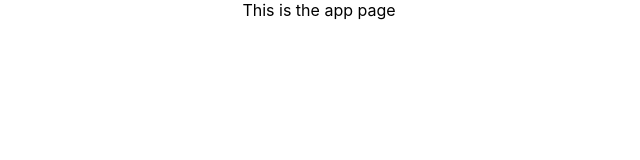
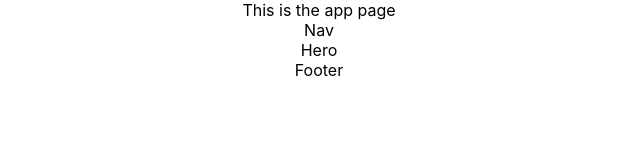
Before and after one commit to Lizdev-05/dark-store, a React (Create React App) app: page / in a window 1280 px wide. Shown: the top 160 px of the page, without its empty margins (321-961 px from the left). Built offline with nearby package versions, Linux system fonts and the light colour scheme.

Commit message:
Create the pages

```diff
--- a/src/App.js
+++ b/src/App.js
@@ -1,7 +1,17 @@
 import "./App.css";
+import Footer from "./component/Footer/Footer";
+import Nav from "./component/Header/Nav";
+import Hero from "./component/Page/Hero";
 
 function App() {
-  return <div className="App">This is the app page</div>;
+  return (
+    <div className="App">
+      This is the app page
+      <Nav />
+      <Hero />
+      <Footer />
+    </div>
+  );
 }
 
 export default App;
--- /dev/null
+++ b/src/component/Footer/Footer.js
@@ -0,0 +1,7 @@
+import React from "react";
+
+const Footer = () => {
+  return <div>Footer</div>;
+};
+
+export default Footer;
--- /dev/null
+++ b/src/component/Header/Nav.css
@@ -0,0 +1 @@
+rafce
--- /dev/null
+++ b/src/component/Header/Nav.js
@@ -0,0 +1,7 @@
+import React from "react";
+
+const Nav = () => {
+  return <div>Nav</div>;
+};
+
+export default Nav;
--- /dev/null
+++ b/src/component/page/Hero.js
@@ -0,0 +1,7 @@
+import React from "react";
+
+const Hero = () => {
+  return <div>Hero</div>;
+};
+
+export default Hero;
```
Also changed, not shown: src/component/Footer/Footer.css (added), src/component/page/Hero.css (added).
